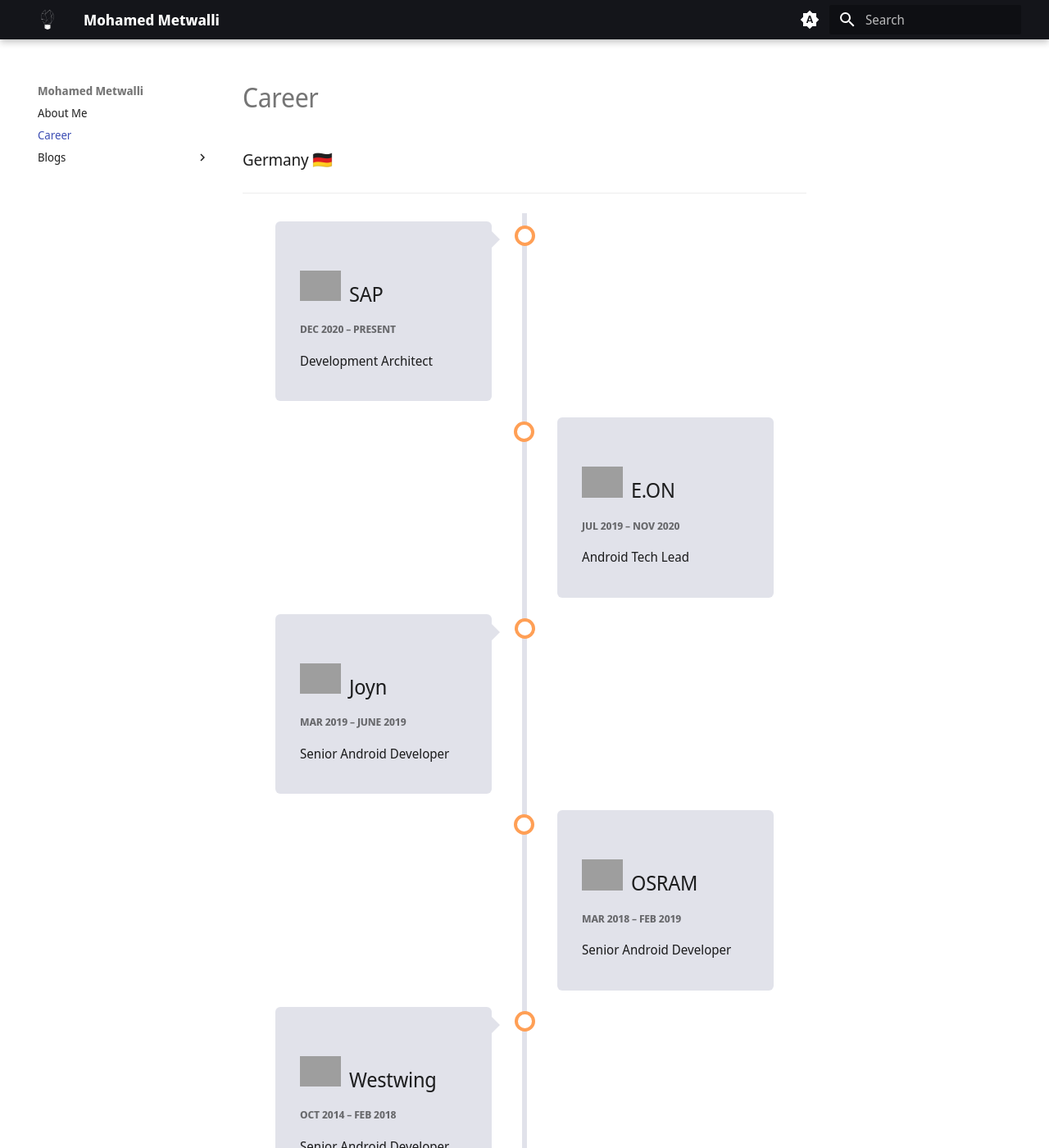
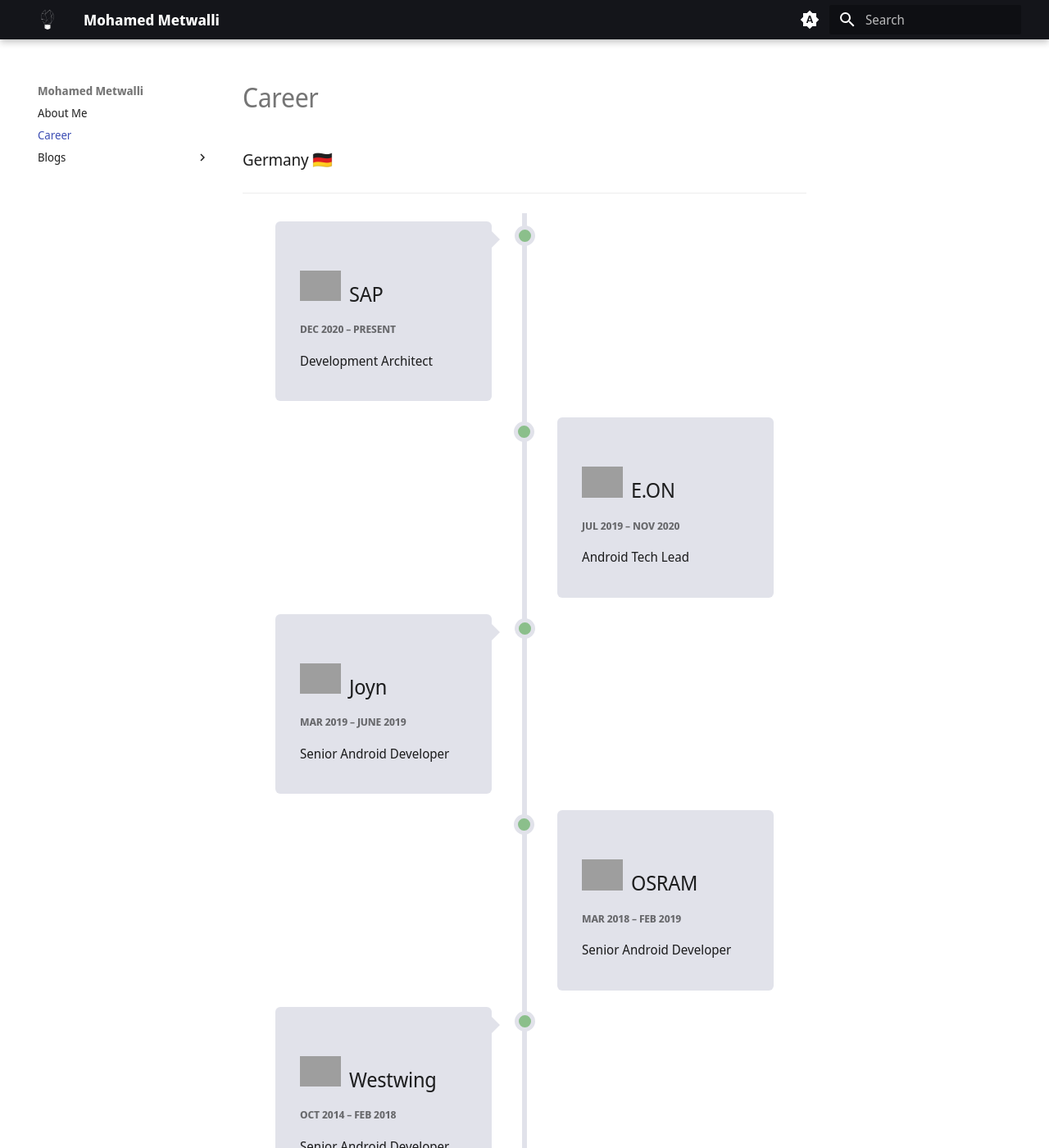
Before and after one commit to mtwalli/me, an MkDocs documentation site: the page built from docs/career.md, in a window 1280 px wide and 1400 px high. Shown: the whole window at 82% size. Built offline with MkDocs 1.6.1 and Material for MkDocs 9.7.7, drawn with Linux system fonts in a browser that asks for light colours; some of the changed text lies outside the part shown; grey boxes are pictures that could not be loaded.

Commit message:
Update timeline style

```diff
--- a/docs/career.md
+++ b/docs/career.md
@@ -1,16 +1,16 @@
 <html>
 <head>
-<meta name="viewport" content="width=device-width, initial-scale=1.0">
+<meta name="viewport" content="width=device-width initial-scale=1.0">
 
 <style>
 
 :root {
-    --primary-color:rgb(225, 226, 234);
+    --primary-color: #e1e2ea;
 }
 
 /* Dark Mode */
 [data-md-color-scheme="slate"] {
-    --primary-color:#2f3344;
+    --primary-color: #2f3344;
 }
 
 /* The actual timeline (the vertical ruler) */
@@ -47,8 +47,8 @@
   width: 25px;
   height: 25px;
   right: -13px;
-  background-color: white;
-  border: 4px solid #FF9F55;
+  background-color:rgb(139, 191, 139);
+  border: 5px solid var(--primary-color);
   top: 15px;
   border-radius: 50%;
   z-index: 1;
@@ -145,17 +145,20 @@
 
 .centered-text {
             display: flex;
-            justify-content: center; /* Centers horizontally */
-            align-items: center; /* Centers vertically */
+            justify-content: center;
+            align-items: center;
             text-align: center;
-        }
+
+}
 </style>
 </head>
 <body>
+
 <div class="centered-text">
     <h3>Germany 🇩🇪</h3>
 </div>
-<hr>
+
+<hr >
 <div class="timeline">
   <div class="container left">
     <div class="content">
@@ -197,7 +200,28 @@
 <div class="centered-text">
     <h3>Egypt 🇪🇬</h3>
 </div>
+
 <hr>
+
+<div class="timeline">
+
+  <div class="container right">
+    <div class="content">
+     <h2><img src="https://media.licdn.com/dms/image/v2/C4E0BAQFoJpINoY_2pQ/company-logo_200_200/company-logo_200_200/0/1631341840369?e=1747872000&v=beta&t=CsFmCpv2T315p8Qni0ICyS0beknj6dJNiZcwUa5rImo" class="image" alt="NUITEX">NUITEX</h2>
+     <h6>JAN 2014 – SEP 2014</h6>
+     <p>Senior Android Developer</p>
+    </div>
+  </div>
+
+  <div class="container left">
+    <div class="content">
+      <h2><img src="https://asgatech.com/wp-content/uploads/2019/09/asgatech_logo0-01200.png" class="image" alt="ASGATECH">AsgaTech</h2>
+      <h6>OCT 2011 – DEC 2014 </h6>
+      <p>Android Developer</p>
+    </div>
+  </div>
+
+</div>
 
 </body>
 </html>
--- a/mkdocs.yml
+++ b/mkdocs.yml
@@ -16,6 +16,7 @@ theme:
     # Palette toggle for light mode
     - media: "(prefers-color-scheme: light)"
       primary: black
+      accent: green
       scheme: default
       toggle:
         icon: material/brightness-7
@@ -24,6 +25,7 @@ theme:
     # Palette toggle for dark mode
     - media: "(prefers-color-scheme: dark)"
       primary: black
+      accent: green
       scheme: slate
       toggle:
         icon: material/brightness-4
```
